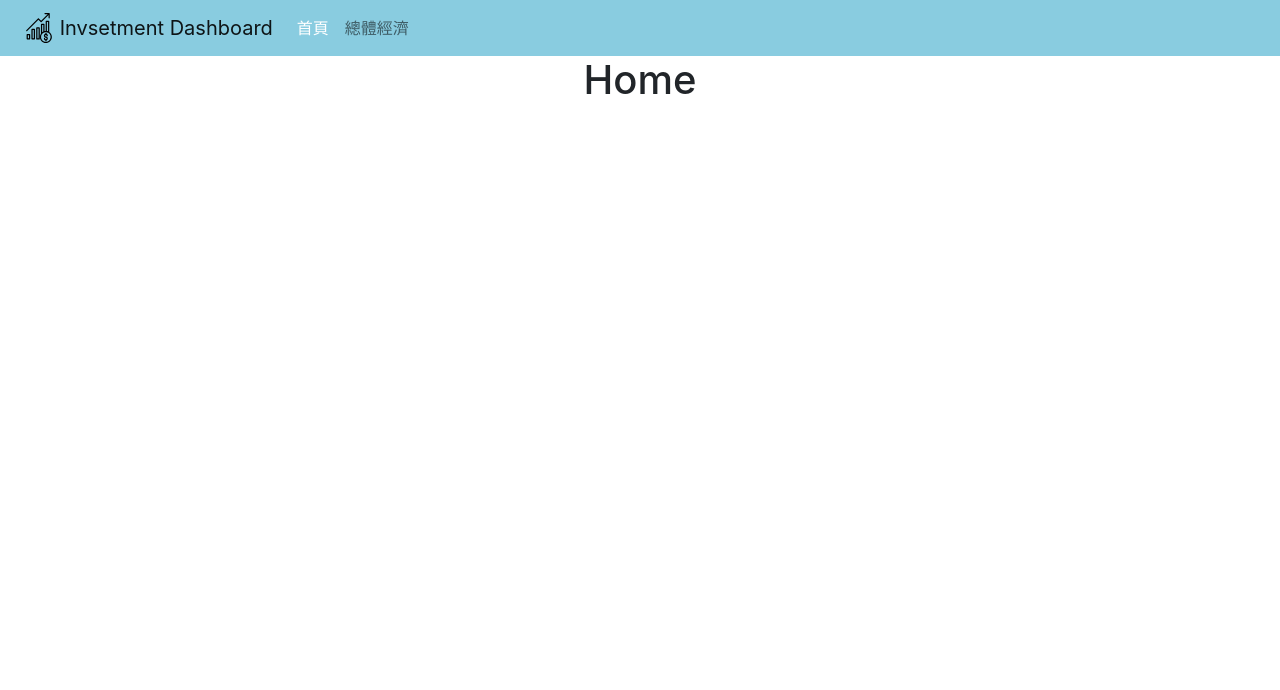
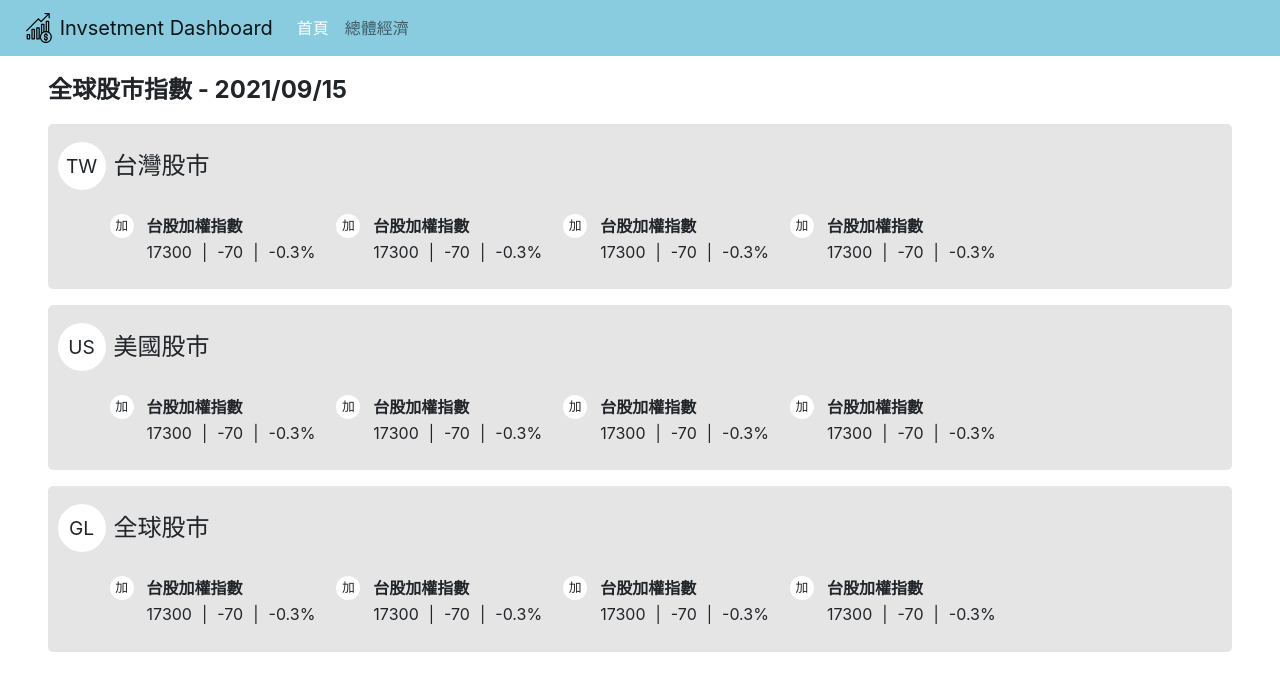
Before and after one commit to black95143/investment-dashboard, a React (Create React App) app: page / in a window 1280 px wide. Shown: the top 690 px of the page. Built offline with nearby package versions, Linux system fonts and the light colour scheme.

Commit message:
add home page info

```diff
--- /dev/null
+++ b/src/UI/IndexCloseInfo/IndexCloseInfo.js
@@ -0,0 +1,25 @@
+import React from 'react';
+import styles from './IndexCloseInfo.module.css';
+import { Col } from 'react-bootstrap';
+
+const Card = () => {
+  return (
+    <Col sm={12} md={6} lg={4} xl={3} xxl={3} className={styles.bar}>
+      <div className={styles.bar_left_side}>
+        <div className={styles.bar_icon}>加</div>
+      </div>
+      <div className={styles.bar_right_side}>
+        <p className={styles.bar_text}>台股加權指數</p>
+        <div className={styles.bar_data_group}>
+          <p className={styles.bar_data}>17300</p>
+          <p className={styles.bar_data}>|</p>
+          <p className={styles.bar_data_change}>-70</p>
+          <p className={styles.bar_data}>|</p>
+          <p className={styles.bar_data_change}>-0.3%</p>
+        </div>
+      </div>
+    </Col>
+  )
+};
+
+export default Card;
--- /dev/null
+++ b/src/UI/IndexCloseInfo/IndexCloseInfo.module.css
@@ -0,0 +1,45 @@
+.bar {
+  display: flex;
+  padding: 0;
+}
+
+.bar_left_side {
+  margin: 0.5rem 0;
+  margin-left: 0.5rem;
+  width: 1.5rem;
+  height: 1.5rem;
+}
+
+.bar_right_side {
+  margin: 0.5rem;
+}
+
+.bar_icon {
+  line-height: 1.5rem;
+  text-align: center;
+  border-radius: 50%;
+  background-color: #ffffff;
+  font-size: 0.8rem;
+}
+
+.bar_text {
+  font-weight: bold;
+  text-align: left;
+  margin-left: 5px;
+  margin-bottom: 2px;
+}
+
+.bar_data_group {
+  display: flex;
+  flex-flow: nowrap;
+}
+
+.bar_data {
+  line-height: 1.5rem;
+  margin: 0 5px;
+}
+
+.bar_data_change {
+  line-height: 1.5rem;
+  margin: 0 5px;
+}
--- /dev/null
+++ b/src/components/Home/GlobalStock/GlobalStock.js
@@ -0,0 +1,28 @@
+import React from 'react';
+import styles from './GlobalStock.module.css';
+import { Row } from 'react-bootstrap';
+import IndexCloseInfo from '../../../UI/IndexCloseInfo/IndexCloseInfo';
+
+const TaiwanStock = () => {
+  return (
+    <React.Fragment>
+      <div className={styles.frame}>
+        <div className={styles.left_side}>
+          <div className={styles.icon}>GL</div>
+        </div>
+        <div className={styles.right_side}>
+          <p className={styles.title}>全球股市</p>
+          <Row className={styles.bar_group}>
+            <IndexCloseInfo />
+            <IndexCloseInfo />
+            <IndexCloseInfo />
+            <IndexCloseInfo />
+          </Row>
+        </div>
+
+      </div>
+    </React.Fragment>
+  )
+};
+
+export default TaiwanStock;
--- /dev/null
+++ b/src/components/Home/GlobalStock/GlobalStock.module.css
@@ -0,0 +1,34 @@
+.frame {
+  display: flex;
+  background-color: rgb(190, 190, 190, 0.4);
+  border-radius: 5px;
+  margin: 1rem 3rem;
+  padding: 0.1rem;
+}
+
+.left_side {
+  margin: 1rem 0;
+  margin-left: 0.5rem;
+  width: 3rem;
+  height: 3rem;
+}
+
+.icon {
+  line-height: 3rem;
+  min-width: 3rem;
+  text-align: center;
+  border-radius: 50%;
+  background-color: #ffffff;
+  font-size: 1.2rem;
+}
+
+.right_side {
+  margin: 1rem 0;
+  margin-left: 0.5rem;
+}
+
+.title {
+  line-height: 3rem;
+  font-size: 1.5rem;
+  text-align: left;
+}
--- /dev/null
+++ b/src/components/Home/TaiwanStock/TaiwanStock.js
@@ -0,0 +1,28 @@
+import React from 'react';
+import styles from './TaiwanStock.module.css';
+import { Row } from 'react-bootstrap';
+import IndexCloseInfo from '../../../UI/IndexCloseInfo/IndexCloseInfo';
+
+const TaiwanStock = () => {
+  return (
+    <React.Fragment>
+      <div className={styles.frame}>
+        <div className={styles.left_side}>
+          <div className={styles.icon}>TW</div>
+        </div>
+        <div className={styles.right_side}>
+          <p className={styles.title}>台灣股市</p>
+          <Row className={styles.bar_group}>
+            <IndexCloseInfo />
+            <IndexCloseInfo />
+            <IndexCloseInfo />
+            <IndexCloseInfo />
+          </Row>
+        </div>
+
+      </div>
+    </React.Fragment>
+  )
+};
+
+export default TaiwanStock;
--- /dev/null
+++ b/src/components/Home/TaiwanStock/TaiwanStock.module.css
@@ -0,0 +1,34 @@
+.frame {
+  display: flex;
+  background-color: rgb(190, 190, 190, 0.4);
+  border-radius: 5px;
+  margin: 1rem 3rem;
+  padding: 0.1rem;
+}
+
+.left_side {
+  margin: 1rem 0;
+  margin-left: 0.5rem;
+  width: 3rem;
+  height: 3rem;
+}
+
+.icon {
+  line-height: 3rem;
+  min-width: 3rem;
+  text-align: center;
+  border-radius: 50%;
+  background-color: #ffffff;
+  font-size: 1.2rem;
+}
+
+.right_side {
+  margin: 1rem 0;
+  margin-left: 0.5rem;
+}
+
+.title {
+  line-height: 3rem;
+  font-size: 1.5rem;
+  text-align: left;
+}
--- /dev/null
+++ b/src/components/Home/Title/Title.js
@@ -0,0 +1,12 @@
+import React from 'react';
+import styles from './Title.module.css';
+
+const Title = () => {
+  return (
+    <React.Fragment>
+      <p className={styles.title}>全球股市指數 - 2021/09/15</p>
+    </React.Fragment>
+  );
+};
+
+export default Title;
--- /dev/null
+++ b/src/components/Home/Title/Title.module.css
@@ -0,0 +1,7 @@
+.title {
+  font-weight: bold;
+  font-size: 1.5rem;
+  margin-top: 1rem;
+  margin-left: 3rem;
+  text-align: left;
+}
--- /dev/null
+++ b/src/components/Home/USStock/USStock.js
@@ -0,0 +1,28 @@
+import React from 'react';
+import styles from './USStock.module.css';
+import { Row } from 'react-bootstrap';
+import IndexCloseInfo from '../../../UI/IndexCloseInfo/IndexCloseInfo';
+
+const TaiwanStock = () => {
+  return (
+    <React.Fragment>
+      <div className={styles.frame}>
+        <div className={styles.left_side}>
+          <div className={styles.icon}>US</div>
+        </div>
+        <div className={styles.right_side}>
+          <p className={styles.title}>美國股市</p>
+          <Row className={styles.bar_group}>
+            <IndexCloseInfo />
+            <IndexCloseInfo />
+            <IndexCloseInfo />
+            <IndexCloseInfo />
+          </Row>
+        </div>
+
+      </div>
+    </React.Fragment>
+  )
+};
+
+export default TaiwanStock;
--- /dev/null
+++ b/src/components/Home/USStock/USStock.module.css
@@ -0,0 +1,34 @@
+.frame {
+  display: flex;
+  background-color: rgb(190, 190, 190, 0.4);
+  border-radius: 5px;
+  margin: 1rem 3rem;
+  padding: 0.1rem;
+}
+
+.left_side {
+  margin: 1rem 0;
+  margin-left: 0.5rem;
+  width: 3rem;
+  height: 3rem;
+}
+
+.icon {
+  line-height: 3rem;
+  min-width: 3rem;
+  text-align: center;
+  border-radius: 50%;
+  background-color: #ffffff;
+  font-size: 1.2rem;
+}
+
+.right_side {
+  margin: 1rem 0;
+  margin-left: 0.5rem;
+}
+
+.title {
+  line-height: 3rem;
+  font-size: 1.5rem;
+  text-align: left;
+}
--- a/src/components/Home/index.js
+++ b/src/components/Home/index.js
@@ -1,9 +1,16 @@
 import React from 'react';
+import Title from './Title/Title';
+import TaiwanStock from './TaiwanStock/TaiwanStock';
+import USStock from './USStock/USStock';
+import GlobalStock from './GlobalStock/GlobalStock';
 
 const Home = () => {
   return (
     <React.Fragment>
-      <h1>Home</h1>
+      <Title />
+      <TaiwanStock />
+      <USStock />
+      <GlobalStock />
     </React.Fragment>
   );
 };
```
